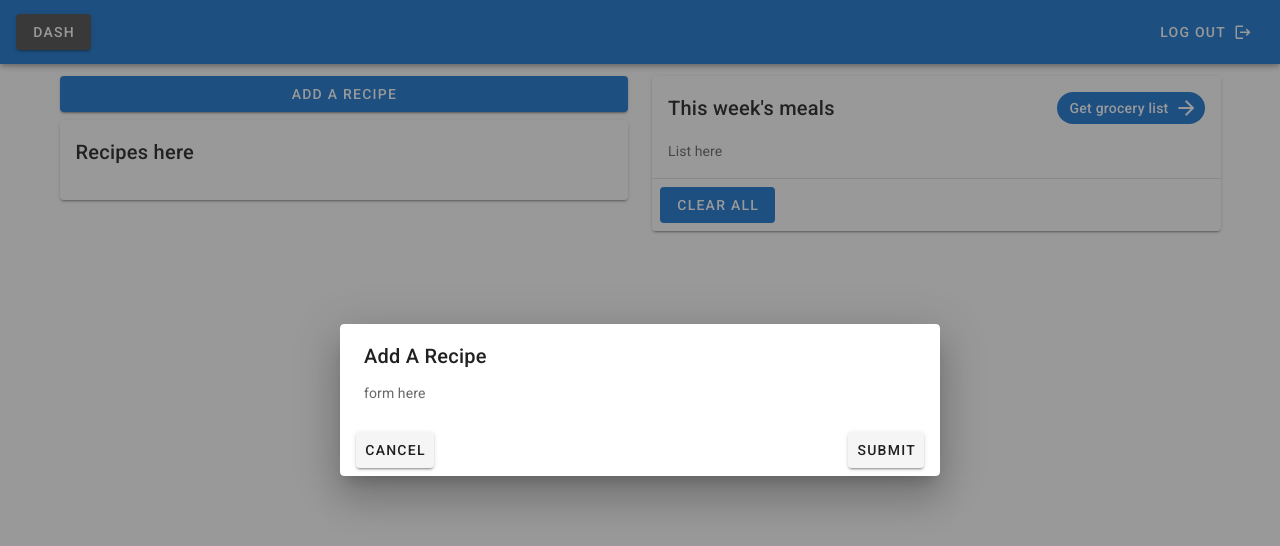
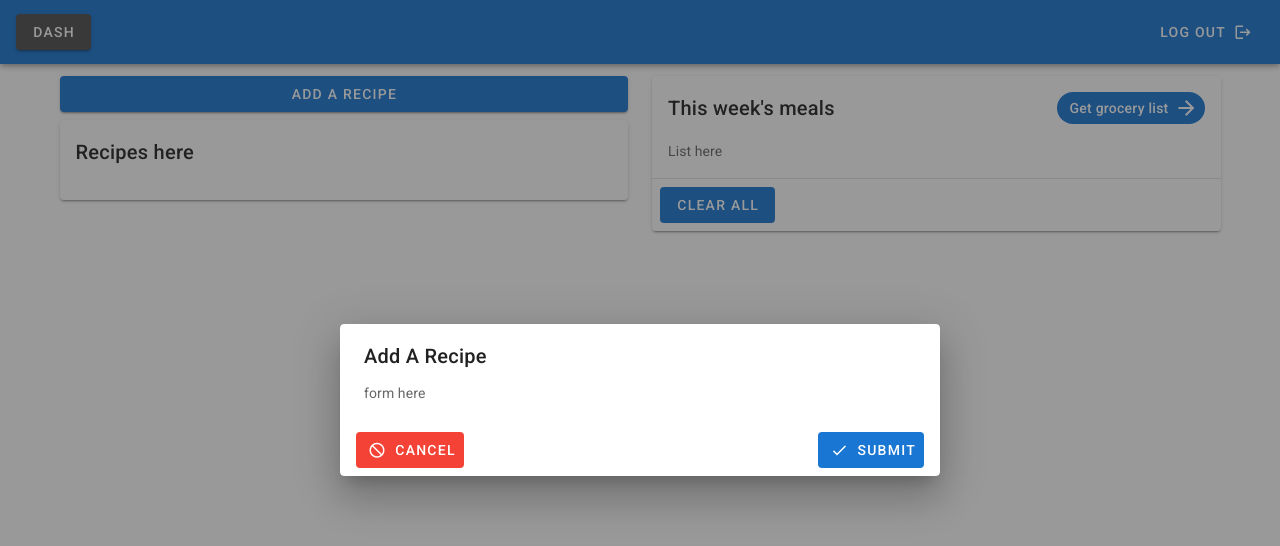
Before and after one commit to Holgermueller/spider-email-template, a Vue app: page /dash in a window 1280 px wide. Both pictures are taken after a click on the button "ADD A RECIPE". Shown: the top 546 px of the page. Built offline with nearby package versions, Linux system fonts and the light colour scheme.

Commit message:
added some icons and some styling

```diff
--- a/src/components/DashComponents/AddRecipe.vue
+++ b/src/components/DashComponents/AddRecipe.vue
@@ -17,9 +17,15 @@
         </v-card-text>
 
         <v-card-actions>
-          <v-btn>Cancel</v-btn>
+          <v-btn elevation="0" dark color="red" @click.prevent="closeDialog">
+            <v-icon left>mdi-cancel</v-icon>
+            Cancel</v-btn
+          >
           <v-spacer></v-spacer>
-          <v-btn>Submit</v-btn>
+          <v-btn elevation="0" dark color="primary" @click.prevent="addRecipe">
+            <v-icon left>mdi-check</v-icon>
+            Submit</v-btn
+          >
         </v-card-actions>
       </v-card>
     </v-dialog>
@@ -37,9 +43,15 @@ export default {
   methods: {
     clearForm() {},
 
-    closeDialog() {},
+    closeDialog() {
+      this.dialog = false;
+    },
 
-    addRecipe() {},
+    addRecipe() {
+      console.log("recipe added");
+
+      this.closeDialog();
+    },
   },
 };
 </script>
```
